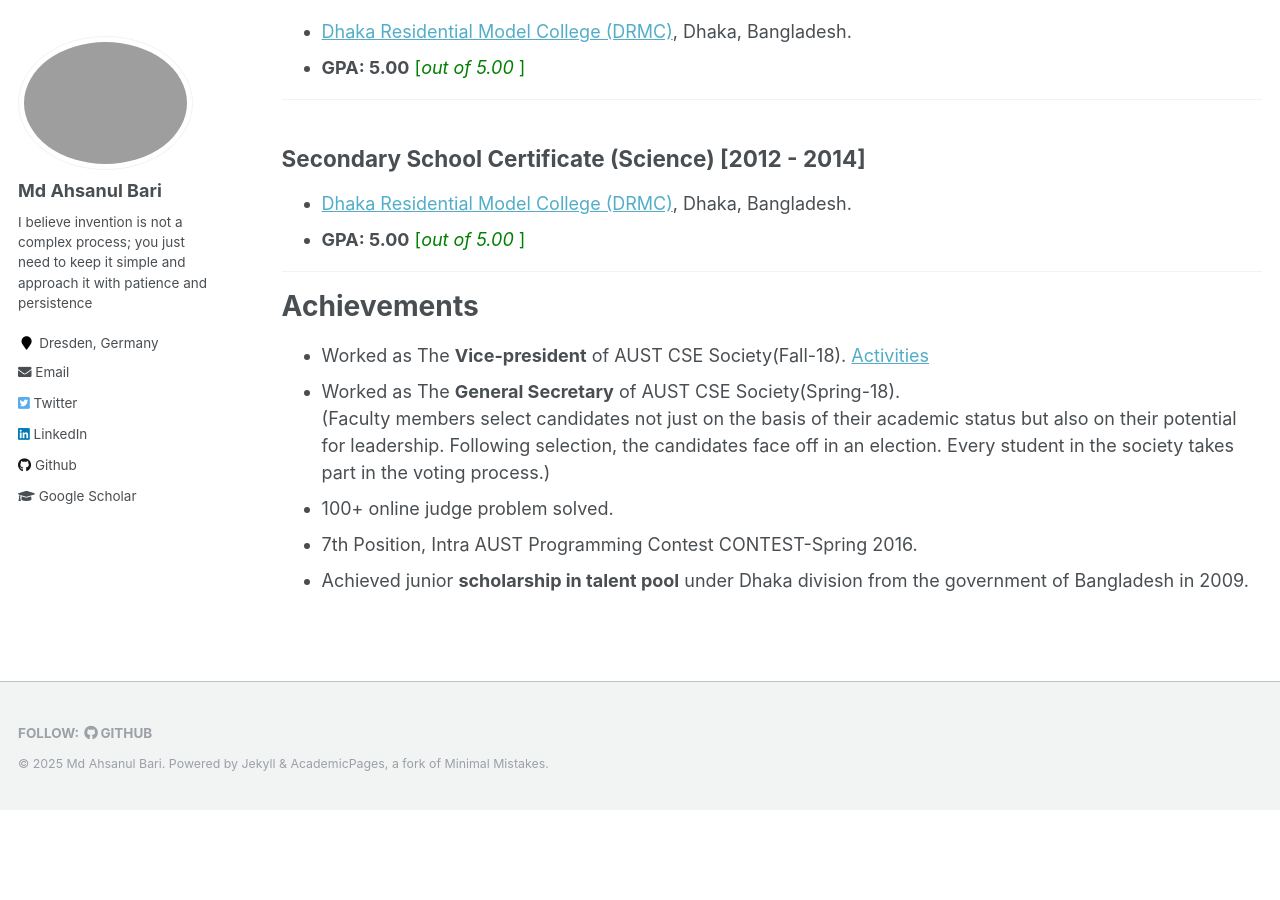
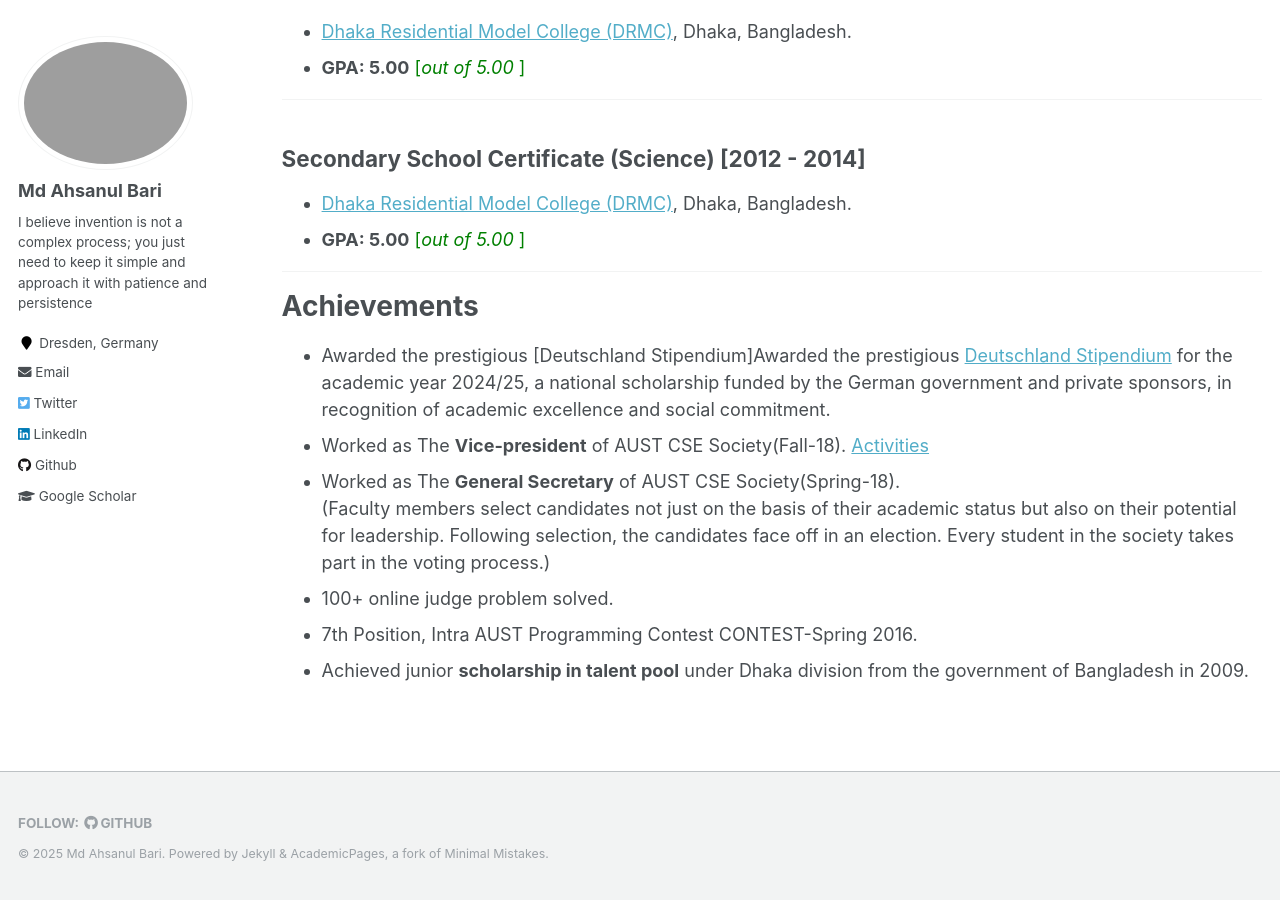
Before and after one commit to AhsanulBariRomi/ahsanul-bari.github.io, a Jekyll site: the page built from _pages/education-achievements.md, in a window 1280 px wide and 900 px high, scrolled down 654 px. Built offline with Jekyll 4.4.1, drawn with Linux system fonts in a browser that asks for light colours; before the commit the page ends 1464 px from its top, so only the background shows below that.

Commit message:
Update education-achievements.md

```diff
--- a/_pages/education-achievements.md
+++ b/_pages/education-achievements.md
@@ -35,6 +35,7 @@ redirect_from:
 
 # Achievements
 
+- Awarded the prestigious [Deutschland Stipendium]Awarded the prestigious [Deutschland Stipendium](https://tu-dresden.de/studium/rund-ums-studium/foerderung-und-finanzierung/deutschlandstipendium) for the academic year 2024/25, a national scholarship funded by the German government and private sponsors, in recognition of academic excellence and social commitment.
 - Worked as The **Vice-president** of AUST CSE Society(Fall-18). [Activities](https://ahsanulbariromi.github.io/ahsanul-bari.github.io/activities/)<br />
 - Worked as The **General Secretary** of AUST CSE Society(Spring-18). <br />
   (Faculty members select candidates not just on the basis of their academic status but also on their potential for leadership. Following selection, the candidates face off in an election. Every student in the society takes part in the voting process.)
```
